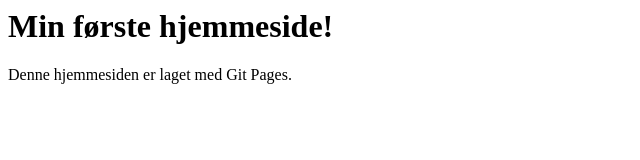
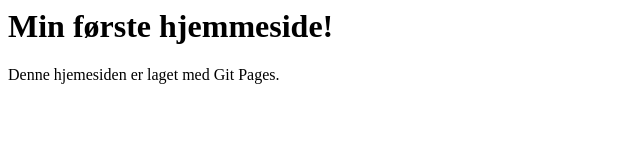
Before and after one commit to larsfk/larsfk.github.io, a plain HTML site: page index.html in a window 1280 px wide. Shown: the full height of the page, 0-640 px from the left. Drawn offline with Linux system fonts and the light colour scheme.

Commit message:
Skrivefeil
Skrivefeil

```diff
--- a/index.html
+++ b/index.html
@@ -2,6 +2,6 @@
 <html>
     <body>
         <h1>Min første hjemmeside!</h1>
-        <p>Denne hjemmesiden er laget med Git Pages.</p>
+        <p>Denne hjemesiden er laget med Git Pages.</p>
     </body>
 </html>
```
